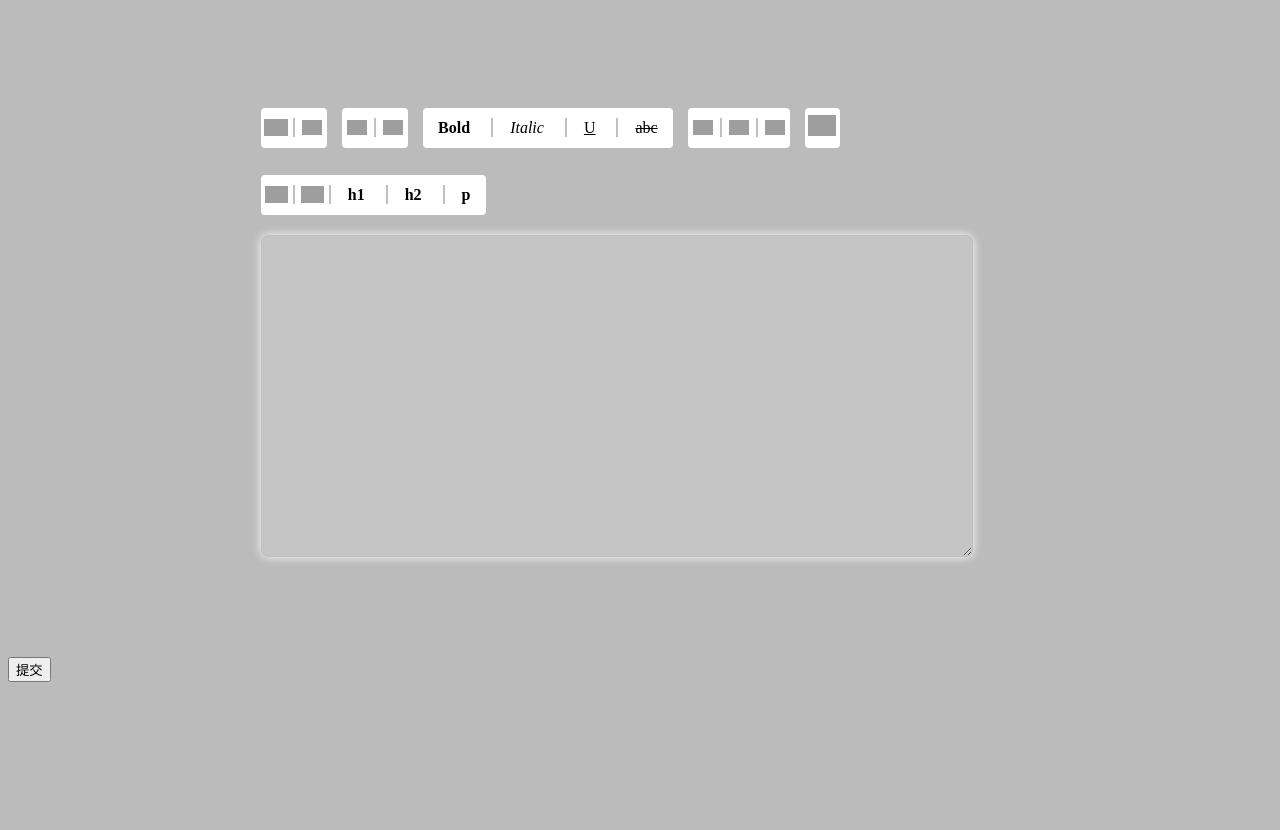
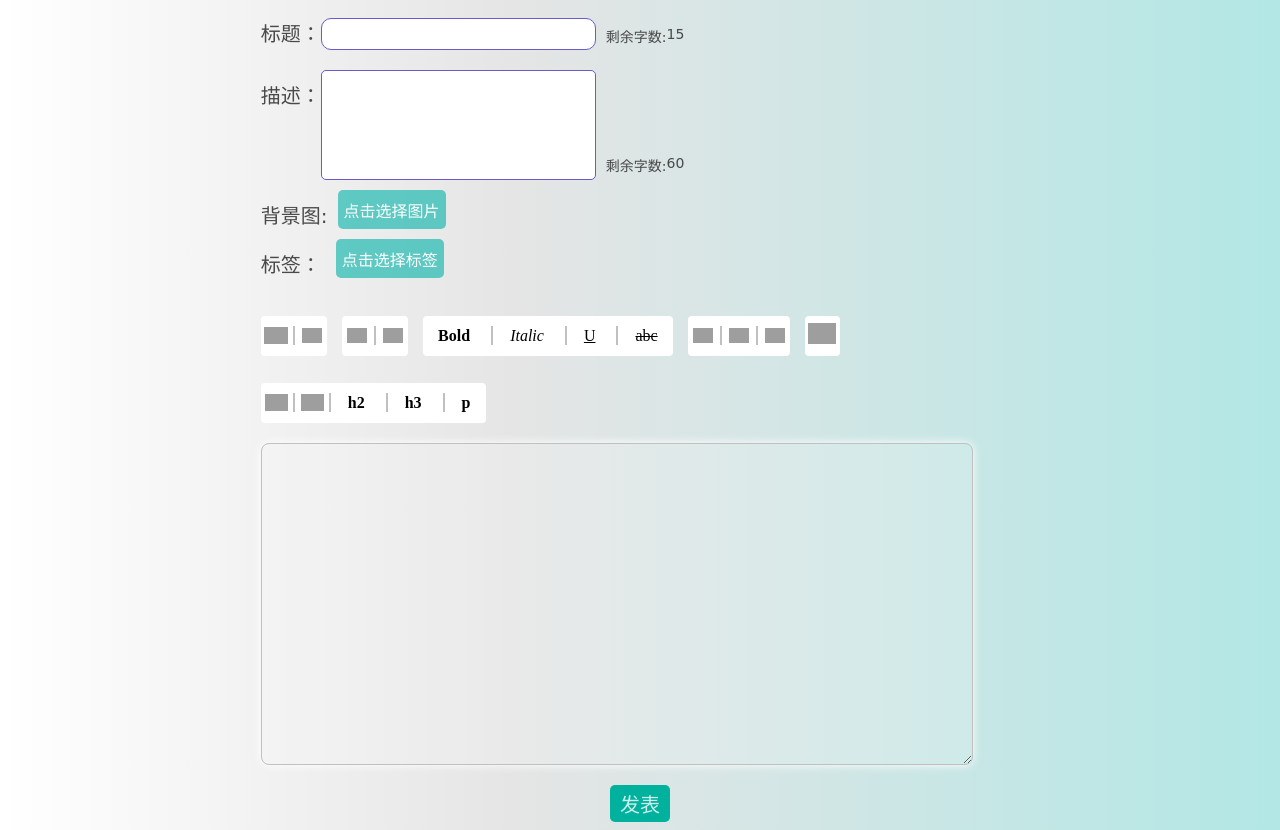
Before and after one commit to demoyf/WebDesign, a PHP site: page /application/index/view/blog_save/showType.html in a window 1280 px wide. Before the commit the page ends 682 px from the top, so only its background shows below. Run offline with PHP 8.4, Linux system fonts and the light colour scheme; some libraries are stand-ins or nearby versions; grey boxes are pictures that could not be loaded.

Commit message:
发表博客基本完成，修改博客详情页侧边栏

```diff
--- a/tp5/application/index/view/blog_save/showType.html
+++ b/tp5/application/index/view/blog_save/showType.html
@@ -7,8 +7,9 @@
     <link rel="icon" href="img/page_icon.png">
     <link rel="stylesheet" href="css/editer/blog_editer_style.css" type="text/css">
     <script src="js/ajaxfileupload.js"></script>
+    <script src="http://cdn.static.runoob.com/libs/angular.js/1.4.6/angular.min.js"></script>
+    <script src="js/layer.js"></script>
     <script type="application/javascript">
-        var temp = 1;
         $(document).ready(function () {
             $('#editer_content').bind('focus', function (e) {
                 if ($('.showChooseSize').is(':visible')) {
@@ -26,8 +27,8 @@
                     return false;
                 }
                 switch (type) {
-                    case 'h1':
                     case 'h2':
+                    case 'h3':
                     case 'p':
                         document.execCommand('FormatBlock', false, '<' + type + '>');
                         break;
@@ -81,7 +82,7 @@
             var temp_1 = 1;
             bindChange();
             function upload(imageClass) {
-//                        text！！！ 哦还有，关了一下后台的代码调试
+//                        dataType text！！！ 哦还有，关了一下后台的代码调试
                 $.ajaxFileUpload({
                     url: 'index/BlogSave/getImageUpload',
                     fileElementId: 'showUpload',
@@ -128,26 +129,180 @@
             }
             $('.submit_button').click(function () {
                 var content = $('#editer_content').html();
-                alert(content);
+                var getText = $('#editer_content').text();
+                var title = $('.one_enter_content .blog_title_input').val();
+                var description = $('.one_enter_content .blog_description_input').val();
+
+                if (title==""){
+                    layer.tips('博客标题不能为空',
+                        $('.one_enter_content .blog_title_input'), {
+                            tips: [2, '#494949'],
+                            time: 3000
+                        });
+                    return false;
+                }
+//                先去除空格和换行符判断字符串 是否为空，空的话就禁止发表
+                getText=getText.replace(/[\r\n]/g,"");
+                getText = getText.replace(/[ ]/g,"");
+                if (getText==""||getText==null){
+                    layer.tips('博客内容总不能为空吧',
+                        $('#editer_content'), {
+                        tips: [1, '#3595CC'],
+                        time: 3000
+                    });
+                    return false;
+                }
                 $.ajax({
                     url:'index/BlogSave/uploadBlogContent',
                     async:true,
                     type:'post',
-                    data:{content:content},
+                    data:{title:title,description:description,content:content},
                     dataType:'json',
                     success:function (data) {
-                        alert(data.result);
+                        if (data.code==200) {
+                            window.location.href = "home";
+                        }else {
+                            layer.msg('发表失败');
+                        }
                     },
                     error:function () {
-                        alert("error");
+                        layer.msg('发表失败');
                     }
                 });
             });
         });
+        var app = angular.module("myNoteApp", []);
+        app.controller("blogDesrc", function($scope) {
+            $scope.message = "";
+            $scope.inputMessage = "";
+            $scope.left  = function() {return 60 - $scope.message.length;
+            };
+            $scope.inputModel = function () {
+                return 15 - $scope.inputMessage.length;
+            };
+        });
     </script>
+    <style>
+        body{
+            background: linear-gradient(90deg,transparent 0%,rgba(0,0,0,0.1) 40%,rgba(0,177,169,0.3) 100%);
+        }
+        .enter_info_div {
+            display: flex;
+            flex-direction: column;
+            width: 100%;
+            padding-left: 20%;
+            box-sizing: border-box;
+        }
+        .enter_info_div .one_enter_content {
+            display: flex;
+            flex-direction: row;
+            font-family: cursive, "FangSong";
+            margin-bottom: 10px;
+        }
+        .enter_info_div .one_enter_content span {
+            margin-top: 10px;
+            font-size: 20px;
+            color: #494949;
+        }
+        .enter_info_div .one_enter_content input {
+            width: 275px;
+            border-radius: 10px;
+            padding: 6px;
+            font-size: 16px;
+            box-sizing: border-box;
+            border: 1px solid slateblue;
+            margin: 10px 0;
+            color: #494949;
+        }
+        .enter_info_div .one_enter_content .blog_description_input {
+            height: 110px;
+            width: 275px;
+            resize: none;
+            box-sizing: border-box;
+            font-size: 16px;
+            color: #494949;
+            padding: 6px;
+            border-radius: 5px;
+            border: 1px solid slateblue;
+        }
+        .enter_info_div .one_enter_content span.small_span {
+            font-size: 14px;
+            margin-top: 85px;
+            flex-shrink: 0;
+        }
+        .enter_info_div .one_enter_content span.first_small_span {
+            margin-left: 10px;
+            flex-shrink: 0;
+        }
+        .enter_info_div .one_enter_content  .input_small_span {
+            margin-top: 18px;
+            font-size: 14px;
+            flex-shrink: 0;
+        }
+        .enter_info_div .one_enter_content span.input_first_small_span {
+            margin-left: 10px;
+            flex-shrink: 0;
+        }
+        .one_enter_content .choose_background_button {
+            background-color: rgba(0, 177, 169, 0.6);
+            margin-left: 10px;
+            font-size: 16px;
+            border: none;
+            border-radius: 5px;
+            color: white;
+        }
+        .one_enter_content .choose_tag_button {
+            background-color: rgba(0, 177, 169, 0.6);
+            margin-left: 15px;
+            font-size: 16px;
+            border: none;
+            border-radius: 5px;
+            color: white;
+        }
+        .submit_button_div {
+            display: flex;
+            flex-direction: row;
+            justify-content: center;
+        }
+        .submit_button_div .submit_button {
+            background-color: #00b19e;
+            color: rgba(255, 255, 255, 0.8);
+            border-radius: 5px;
+            border: none;
+            font-size: 20px;
+            padding: 4px 10px;
+        }
+        .submit_button_div .submit_button:hover,.one_enter_content .choose_tag_button:hover,
+        .one_enter_content .choose_background_button:hover
+        {
+            cursor: pointer;
+            box-shadow: 1px 1px 10px rgba(0,0,0,0.2);
+            z-index: 300;
+        }
+    </style>
 </head>
-<body>
+<body ng-app="myNoteApp">
 <!--编辑器，包括选择器，和输入框-->
+<div class="enter_info_div">
+    <div class="one_enter_content" ng-controller="blogDesrc"><span>标题：</span>
+        <input class="blog_title_input" type="text" maxlength="15" ng-model="inputMessage">
+        <span class="input_small_span input_first_small_span">剩余字数:</span>
+        <span class="input_small_span" ng-bind="inputModel()">15</span>
+    </div>
+    <div class="one_enter_content" ng-controller="blogDesrc"><span>描述：</span>
+        <textarea class="blog_description_input" ng-model="message" maxlength="60"></textarea>
+        <span class="small_span first_small_span">剩余字数:</span>
+        <span class="small_span" ng-bind="left()">60</span>
+    </div>
+    <div class="one_enter_content">
+        <span>背景图:</span>
+        <button class="choose_background_button">点击选择图片</button>
+    </div>
+    <div class="one_enter_content">
+        <span>标签：</span>
+        <button class="choose_tag_button">点击选择标签</button>
+    </div>
+</div>
 <div class="editer">
     <!--选择器-->
     <div id="editer_chooser">
@@ -190,9 +345,9 @@
             <span class="fenge"></span>
             <span class="icon_list_ol"><a title="有序列表" class="btn" data-role="insertOrderedList" href="#"></a></span>
             <span class="fenge"></span>
-            <a class="btn" data-role="h1" href="#" title="一级标题"><b>h1</b></a>
+            <a class="btn" data-role="h2" href="#" title="一级标题"><b>h2</b></a>
             <span class="fenge"></span>
-            <a class="btn" data-role="h2" href="#" title="二级标题"><b>h2</b></a>
+            <a class="btn" data-role="h3" href="#" title="二级标题"><b>h3</b></a>
             <span class="fenge"></span>
             <a class="btn" data-role="p" href="#" title="段落"><b>p</b></a>
         </div>
@@ -250,6 +405,8 @@
         </table>
     </div>
 </div>
-<button class="submit_button">提交</button>
+<div class="submit_button_div">
+    <button class="submit_button">发表</button>
+</div>
 </body>
 </html>
--- a/tp5/public/css/editer/blog_editer_style.css
+++ b/tp5/public/css/editer/blog_editer_style.css
@@ -32,7 +32,7 @@ div.choose_image_icon:hover {
 }
 .editer {
     width: 60%;
-    margin: 100px auto;
+    margin: 20px auto;
     display: flex;
     flex-direction: column;
 }
--- a/tp5/public/js/blog_detail/blog_detail.js
+++ b/tp5/public/js/blog_detail/blog_detail.js
@@ -87,7 +87,7 @@ $(function () {
                         $('.blog_list li').eq(i).children("a").css({"color":"#494949"});
                     }
                 }
-                $('.blog_list .block_move').animate({top: (margin_top + result + 30)}, 100
+                $('.blog_list .block_move').animate({top: (margin_top + result + 35)}, 100
                     , function () {
                         isMove = false;
                     });
```
Also changed, not shown: tp5/application/index/controller/BlogSave.php (+6 -1 lines), tp5/public/css/blog_detail/blog_detail.css (+6 -2 lines).
